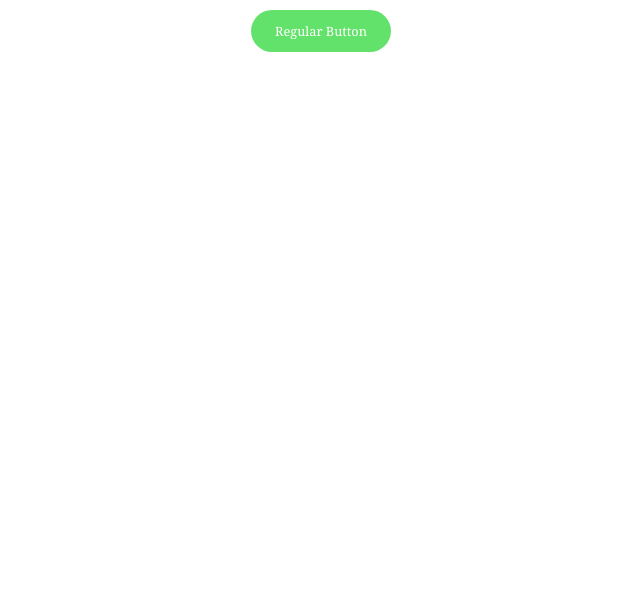
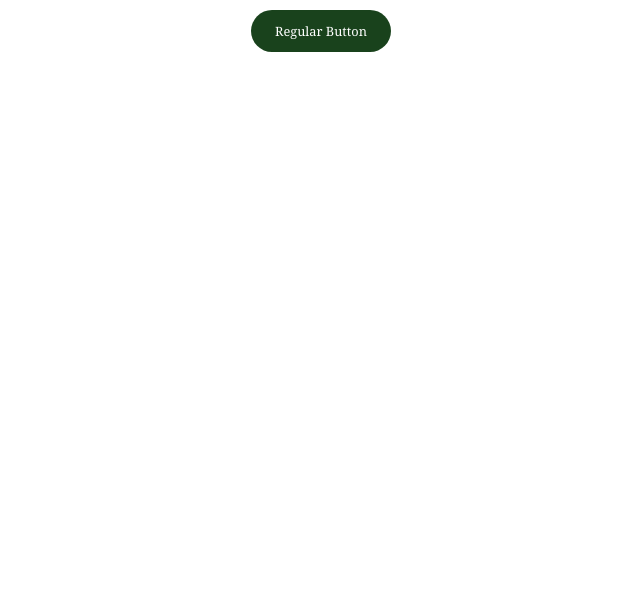
Before and after one commit to majamayes/L5Mayes, a website: page index.html in a window 1280 px wide. Shown: the part 195-800 px from the top of the page, without its empty margins (319-959 px from the left). Drawn offline with nearby package versions, Linux system fonts and the light colour scheme; files that its build step writes are made by us from their sources.

Commit message:
green to dark green

```diff
--- a/sass/_mixins.scss
+++ b/sass/_mixins.scss
@@ -1,5 +1,5 @@
 @mixin button {
-    background-color: var(--color_green);
+    background-color: var(--color_dark_green);
     color: white;
     padding: 0.75rem 1.5rem;
     border-radius: 100px;
```
